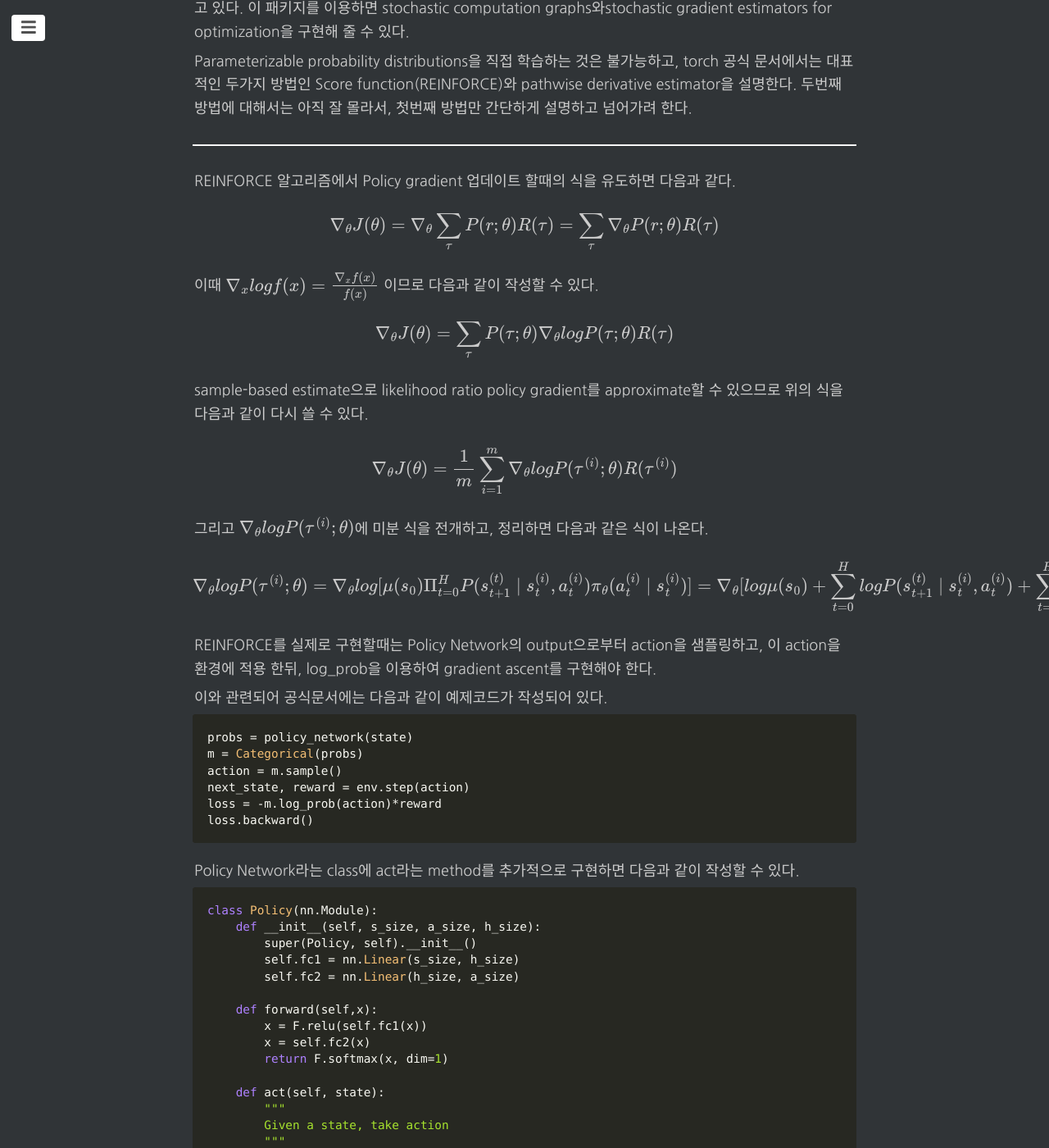
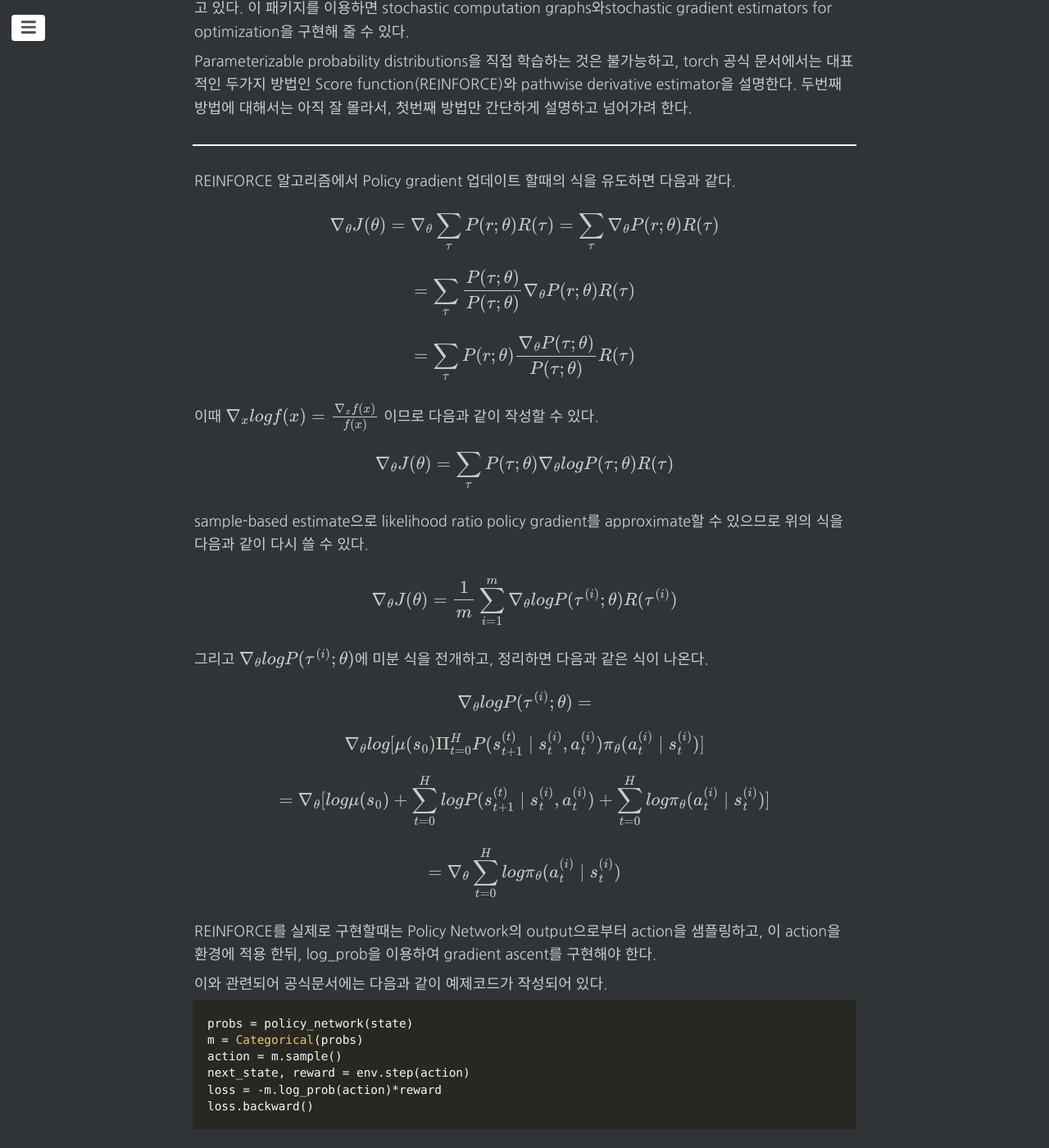
Before and after one commit to changhyeonnam/changhyeonnam.github.io, a Jekyll site: the page built from _posts/2023/2023-03-8-reinforce.md, in a window 1280 px wide and 1400 px high, scrolled down 500 px. Shown: the whole window at 82% size. Built offline with Jekyll 4.4.1, drawn with Linux system fonts in a browser that asks for light colours; nearby versions of some CDN libraries; formulas are drawn with MathJax 3; comment, search, counter and statistics services are not loaded.

Commit message:
update rl post

```diff
--- a/_posts/2023/2023-03-8-reinforce.md
+++ b/_posts/2023/2023-03-8-reinforce.md
@@ -25,7 +25,15 @@ Parameterizable probability distributions을 직접 학습하는 것은 불가
 REINFORCE 알고리즘에서 Policy gradient 업데이트 할때의 식을 유도하면 다음과 같다.
 
 $$
-\nabla_\theta J(\theta) = \nabla_ \theta \sum_{\tau}P(r;\theta)R(\tau) \newline = \sum_{\tau} \nabla_ \theta P(r;\theta)R(\tau) \newline
+\nabla_\theta J(\theta) = \nabla_ \theta \sum_{\tau}P(r;\theta)R(\tau) \newline = \sum_{\tau} \nabla_ \theta P(r;\theta)R(\tau)
+$$
+
+$$
+=\sum_{\tau} \frac {P(\tau;\theta)} {P(\tau;\theta)} \nabla_ \theta P(r;\theta)R(\tau)
+$$
+
+$$
+=\sum_{\tau} P(r;\theta) \frac{\nabla_ \theta P(\tau;\theta)}{P(\tau ; \theta)} R(\tau)
 $$
 
 이때 $\nabla_x logf(x) = \frac {\nabla_x f(x)}{f(x)}$ 이므로 다음과 같이 작성할 수 있다.
@@ -43,9 +51,19 @@ $$
 그리고 $\nabla_{\theta}logP(\tau^{(i)};\theta)$에 미분 식을 전개하고, 정리하면 다음과 같은 식이 나온다.
 
 $$
-\nabla_{\theta}logP(\tau^{(i)};\theta) = \newline \nabla_{\theta}log[\mu(s_0) \Pi^H_{t=0}P(s^{(t)}_{t+1}\mid s_t^{(i)},a_t^{(i)})\pi_{\theta}(a_t^{(i)}\mid s_t^{(i)})]
-\newline = \nabla_{\theta}[log\mu(s_0)+\sum^H_{t=0} log P(s^{(t)}_{t+1}\mid s_t^{(i)},a_t^{(i)})+\sum^H_{t=0} log\pi_{\theta}(a_t^{(i)}\mid s_t^{(i)})]
-\newline = \nabla_{\theta}\sum^H_{t=0} log\pi_{\theta}(a_t^{(i)}\mid s_t^{(i)})
+\nabla_{\theta}logP(\tau^{(i)};\theta) =
+$$
+
+$$
+\nabla_{\theta}log[\mu(s_0) \Pi^H_{t=0}P(s^{(t)}_{t+1}\mid s_t^{(i)},a_t^{(i)})\pi_{\theta}(a_t^{(i)}\mid s_t^{(i)})]
+$$
+
+$$
+= \nabla_{\theta}[log\mu(s_0)+\sum^H_{t=0} log P(s^{(t)}_{t+1}\mid s_t^{(i)},a_t^{(i)})+\sum^H_{t=0} log\pi_{\theta}(a_t^{(i)}\mid s_t^{(i)})]
+$$
+
+$$
+= \nabla_{\theta}\sum^H_{t=0} log\pi_{\theta}(a_t^{(i)}\mid s_t^{(i)})
 $$
 
 REINFORCE를 실제로 구현할때는 Policy Network의 output으로부터 action을 샘플링하고, 이 action을 환경에 적용 한뒤, log_prob을 이용하여 gradient ascent를 구현해야 한다.
```
